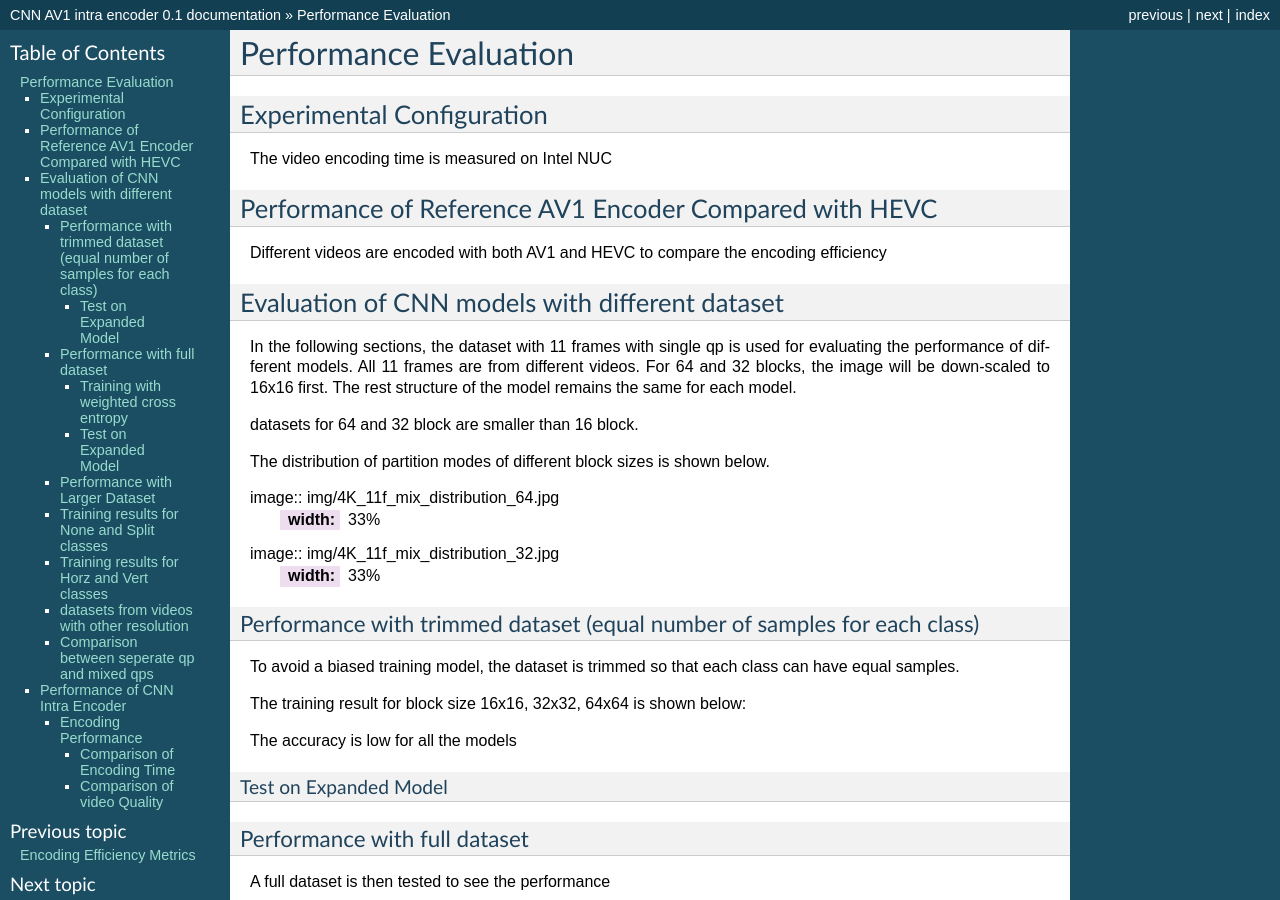
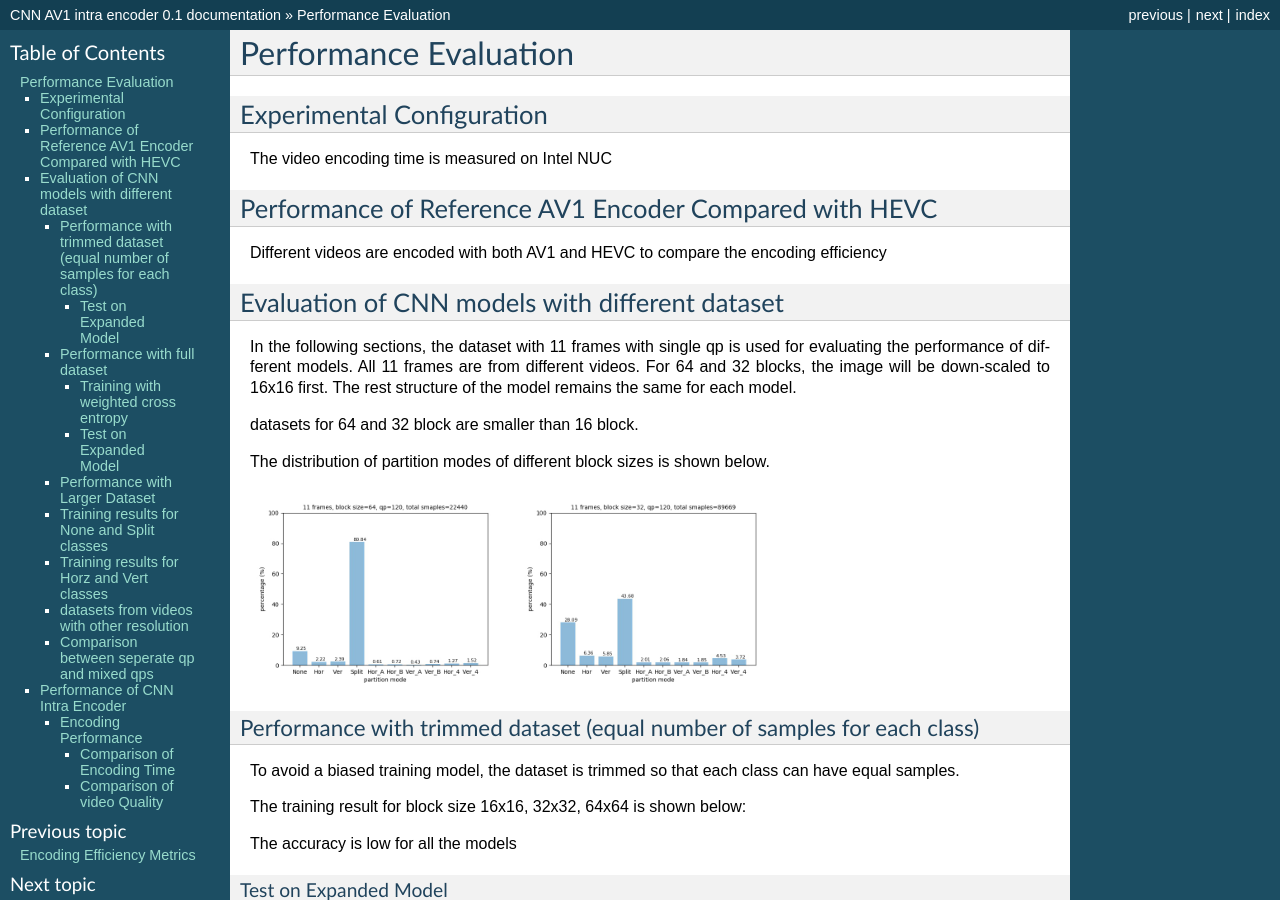
Before and after one commit to epadam/CNN-AV1-intra-encoder, a Sphinx documentation site: the page built from source/performance.rst, in a window 1280 px wide and 900 px high. Built offline with Sphinx 7.4.7, drawn with Linux system fonts in a browser that asks for light colours.

Commit message:
Update performance.rst

```diff
--- a/source/performance.rst
+++ b/source/performance.rst
@@ -26,10 +26,10 @@ datasets for 64 and 32 block are smaller than 16 block.
 The distribution of partition modes of different block sizes is shown below.
 
 
-image:: img/4K_11f_mix_distribution_64.jpg
+.. image:: img/4K_11f_mix_distribution_64.jpg
    :width: 33%
 
-image:: img/4K_11f_mix_distribution_32.jpg
+.. image:: img/4K_11f_mix_distribution_32.jpg
    :width: 33%
 
 
```
